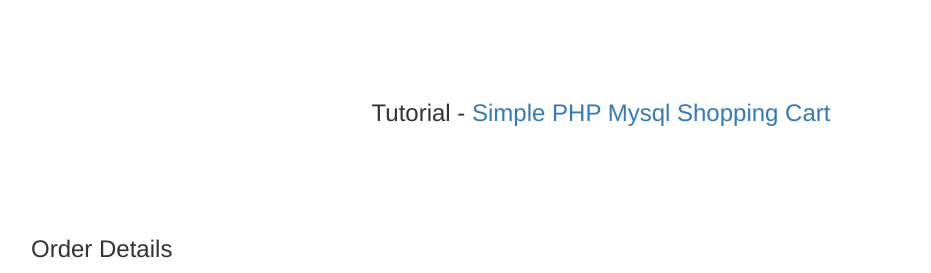
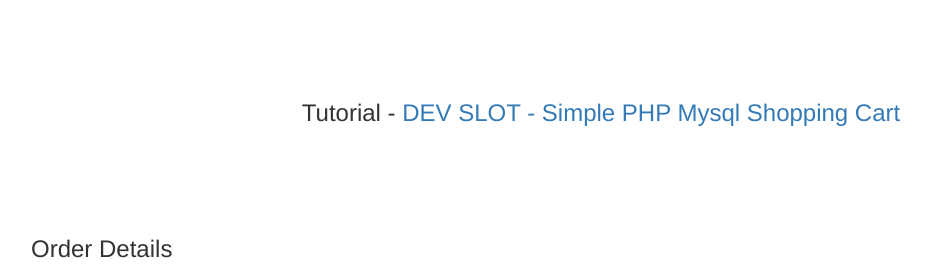
Before and after one commit to azuretraining6/phpdemo, a PHP site: page / in a window 1280 px wide. Shown: the top 273 px of the page, without its empty margins (39-970 px from the left). Run offline with PHP 8.4, Linux system fonts and the light colour scheme; data that the repository does not hold is empty.

Commit message:
Update index.php

```diff
--- a/index.php
+++ b/index.php
@@ -66,7 +66,7 @@ if(isset($_GET["action"]))
 			<br />
 			<br />
 			<br />
-			<h3 align="center">Tutorial - <a href="http://www.webslesson.info/2016/08/simple-php-mysql-shopping-cart.html" title="Simple PHP Mysql Shopping Cart">Simple PHP Mysql Shopping Cart</a></h3><br />
+			<h3 align="center">Tutorial - <a href="http://www.webslesson.info/2016/08/simple-php-mysql-shopping-cart.html" title="Simple PHP Mysql Shopping Cart">DEV SLOT - Simple PHP Mysql Shopping Cart</a></h3><br />
 			<br /><br />
 			<?php
 				$query = "SELECT * FROM tbl_product ORDER BY id ASC";
```
